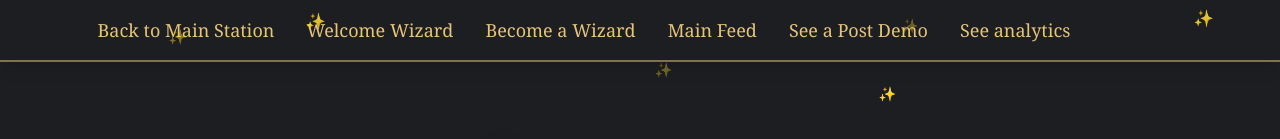
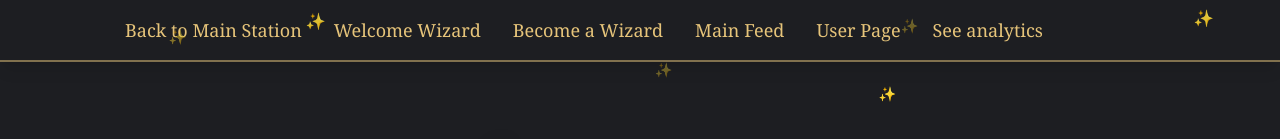
Before and after one commit to ChenZalman/TheOwlery, a React (Create React App) app in the folder Front-end/: page / in a window 1280 px wide. Shown: the top 139 px of the page. Built offline with nearby package versions, Linux system fonts and the light colour scheme; no server answers; some icons are missing; a web font is replaced by a local one.

Commit message:
toaster 100

```diff
--- a/Front-end/src/components/topBanner.js
+++ b/Front-end/src/components/topBanner.js
@@ -70,7 +70,7 @@ export default function TopBanner() {
           to="/post"
           className="hover:text-yellow-300 transition duration-300 hover:underline"
         >
-          See a Post Demo
+         User Page
         </Link>
         <Link
           to="/analyticsPage"
```
